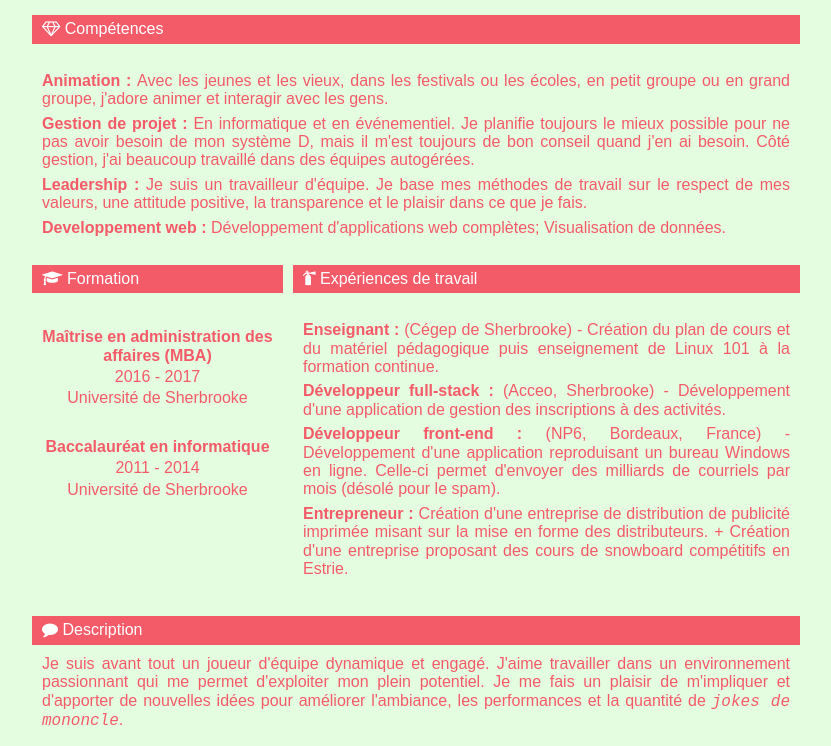
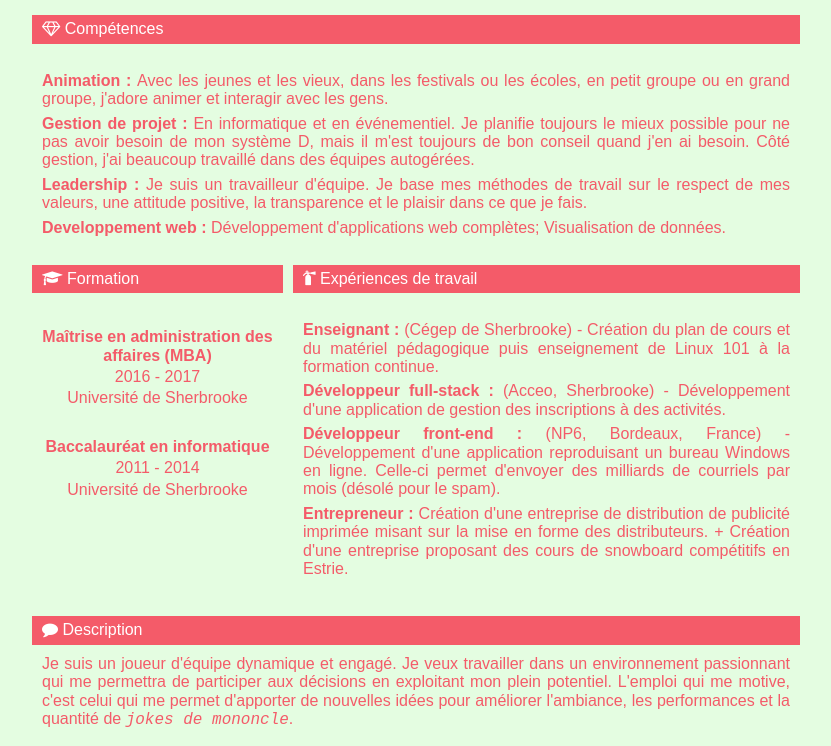
Before and after one commit to OlivierRoss/site-perso, a plain HTML site: page index.html in a window 1280 px wide. Shown: the part 185-931 px from the top of the page, without its empty margins (224-1055 px from the left). Drawn offline with nearby package versions, Linux system fonts and the light colour scheme.

Commit message:
texte et ordre

```diff
--- a/index.html
+++ b/index.html
@@ -119,10 +119,10 @@
             <div class="pure-u-1 pure-u-md-1-5"></div>
             <div class="pure-u-1 pure-u-md-3-5">
                 <div class="banniere">
-                    <span style="display: inline-block"><i class="fa  fa-comment"></i></span> Description
+                    <span style="display: inline-block"><i class="fa fa-comment"></i></span> Description
                 </div>
                 <div class="contenu">
-                    Je suis avant tout un joueur d'&eacute;quipe dynamique et engag&eacute;. J'aime travailler dans un environnement passionnant qui me permet d'exploiter mon plein potentiel. Je me fais un plaisir de m'impliquer et d'apporter de nouvelles id&eacute;es pour am&eacute;liorer l'ambiance, les performances et la quantit&eacute; de <code style="font-style: italic;">jokes de mononcle</code>.
+                    Je suis un joueur d'&eacute;quipe dynamique et engag&eacute;. Je veux travailler dans un environnement passionnant qui me permettra de participer aux d&eacute;cisions en exploitant mon plein potentiel. L'emploi qui me motive, c'est celui qui me permet d'apporter de nouvelles id&eacute;es pour am&eacute;liorer l'ambiance, les performances et la quantit&eacute; de <code style="font-style: italic;">jokes de mononcle</code>.
                 </div>
             </div>
             <div class="pure-u-1 pure-u-md-1-5"></div>
```
